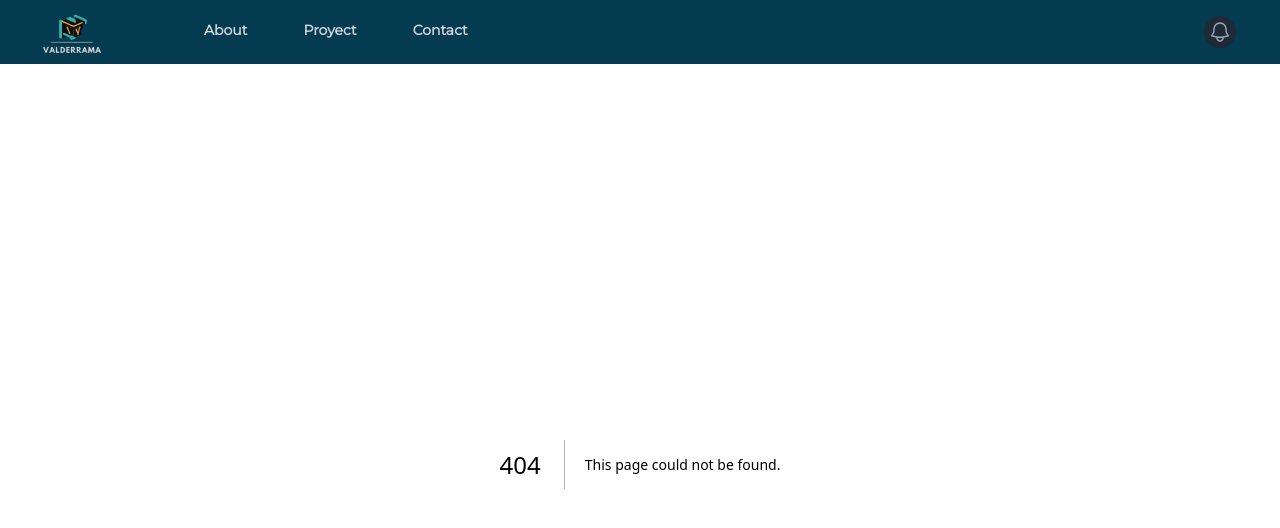
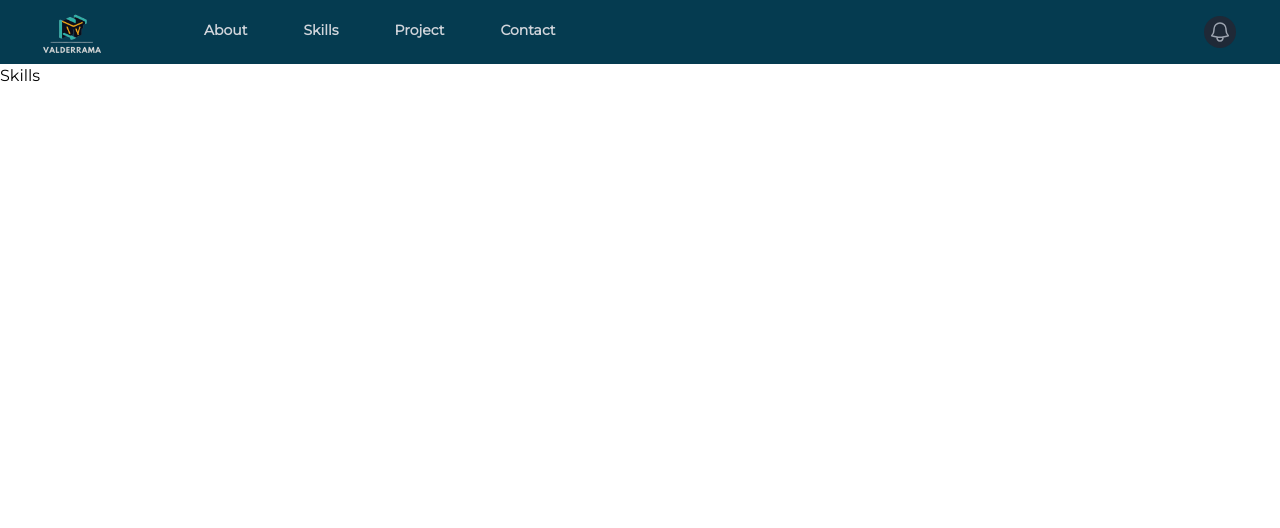
Before and after one commit to percylin33/portafolio, a Next.js app: page /Skills in a window 1280 px wide. Before the commit this address had no page. Shown: the top 528 px of the page. Built offline with nearby package versions, Linux system fonts and the light colour scheme.

Commit message:
feat-new-router

```diff
--- /dev/null
+++ b/src/app/Skills/page.tsx
@@ -0,0 +1,5 @@
+const Skills = () => {
+    return <div> Skills</div>
+  };
+
+  export default Skills;
--- a/src/components/Navbar.tsx
+++ b/src/components/Navbar.tsx
@@ -72,10 +72,16 @@ const Navbar = () => {
                  <p className="font-bold">About</p>
                 </Link>
                 <Link
-                  href="Proyect"
+                  href="/Skills"
                   className="text-gray-300 hover:bg-hov hover:text-white rounded-md px-3 py-2 text-sm font-medium"
                 >
-                  <p className="font-bold">Proyect</p>
+                  <p className="font-bold">Skills</p>
+                </Link>
+                <Link
+                  href="/Proyect"
+                  className="text-gray-300 hover:bg-hov hover:text-white rounded-md px-3 py-2 text-sm font-medium"
+                >
+                  <p className="font-bold">Project</p>
                 </Link>
                 <Link
                   href="/Contact"
```
